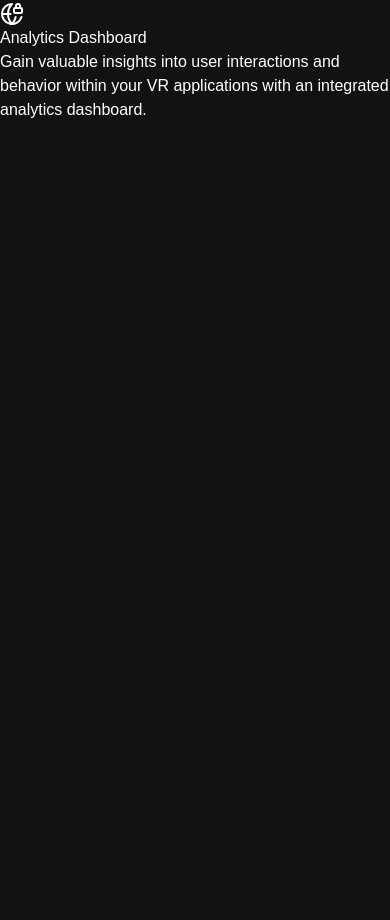
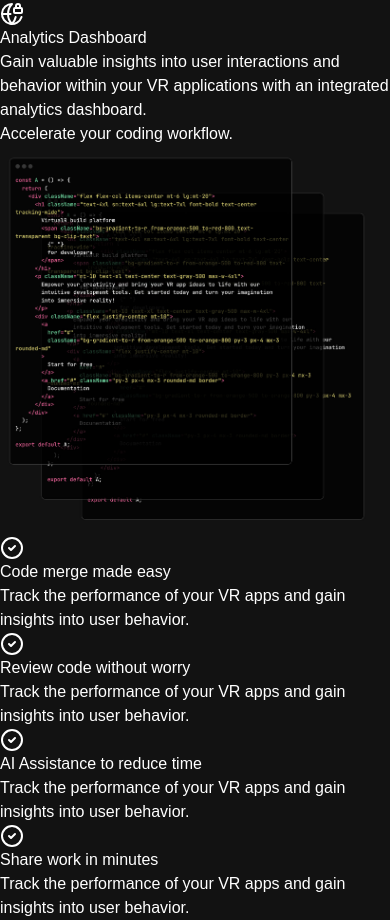
Before and after one commit to nzommmo/virtual-Reality-, a React (Vite) app: page / in a window 390 px wide. Shown: the part 1583-2503 px from the top of the page. Before the commit the page ends 1705 px from the top, so only its background shows below. Built offline with nearby package versions, Linux system fonts and the light colour scheme.

Commit message:
WorkFlow Section Done

```diff
--- a/src/App.jsx
+++ b/src/App.jsx
@@ -1,6 +1,7 @@
 import FeatureSection from './Components/FeatureSection'
 import Navbar from './Components/Navbar'
 import HeroSection from './Components/HeroSection'
+import Workflow from './Components/Workflow'
 
 const App = () => {
   return (
@@ -9,6 +10,8 @@ const App = () => {
     <div className="max-w-7xl mx-auto pt-20 px-6">
     <HeroSection />
     <FeatureSection />
+    <Workflow />
+
 
 
 
--- a/src/Components/Workflow.jsx
+++ b/src/Components/Workflow.jsx
@@ -1,7 +1,42 @@
-
+import { CheckCircle2 } from "lucide-react";
+import codeImg from "../assets/code.jpg";
+import {checklistItems} from "../constants"
 const Workflow = () => {
   return (
-    <div>Workflow</div>
+    <div className="mt-20">
+        <h2 className="text-3xl sm:text-5xl lg:text-6xl text-center mt-6 tracking-wide">
+            Accelerate your
+            {" "}
+            <span className="bg-gradient-to-r from-orange-500 to-orange-800 text-transparent bg-clip-text">
+            coding workflow.
+            </span>
+        </h2>
+        <div className="flex flex-wrap justify-center">
+            <div className="p-2 w-full lg:w-1/2">
+                <img src={codeImg} alt="" />
+            </div>
+            <div className="pt-12 w-full lg:w-1/2">
+                {checklistItems.map((item,index)=>(
+                    <div key={index} className="flex mb-12">
+                        <div className="text-green-400 mx-6 bg-neutral-900 h-10 w-10 p-2 justify-center items-center rounded-full">
+                            <CheckCircle2/>
+                        </div>
+                        <div>
+                            <h5 className="mt-1 mb-2 text-xl">
+                                {item.title}
+                            </h5>
+                            <p className="text-md text-neutral-500">
+                                {item.description}
+                            </p>
+                        </div>
+                    </div>
+                ))}
+
+            </div>
+
+        </div>
+
+    </div>
   )
 }
 
```
Also changed, not shown: src/Components/Pricing.jsx (added).
